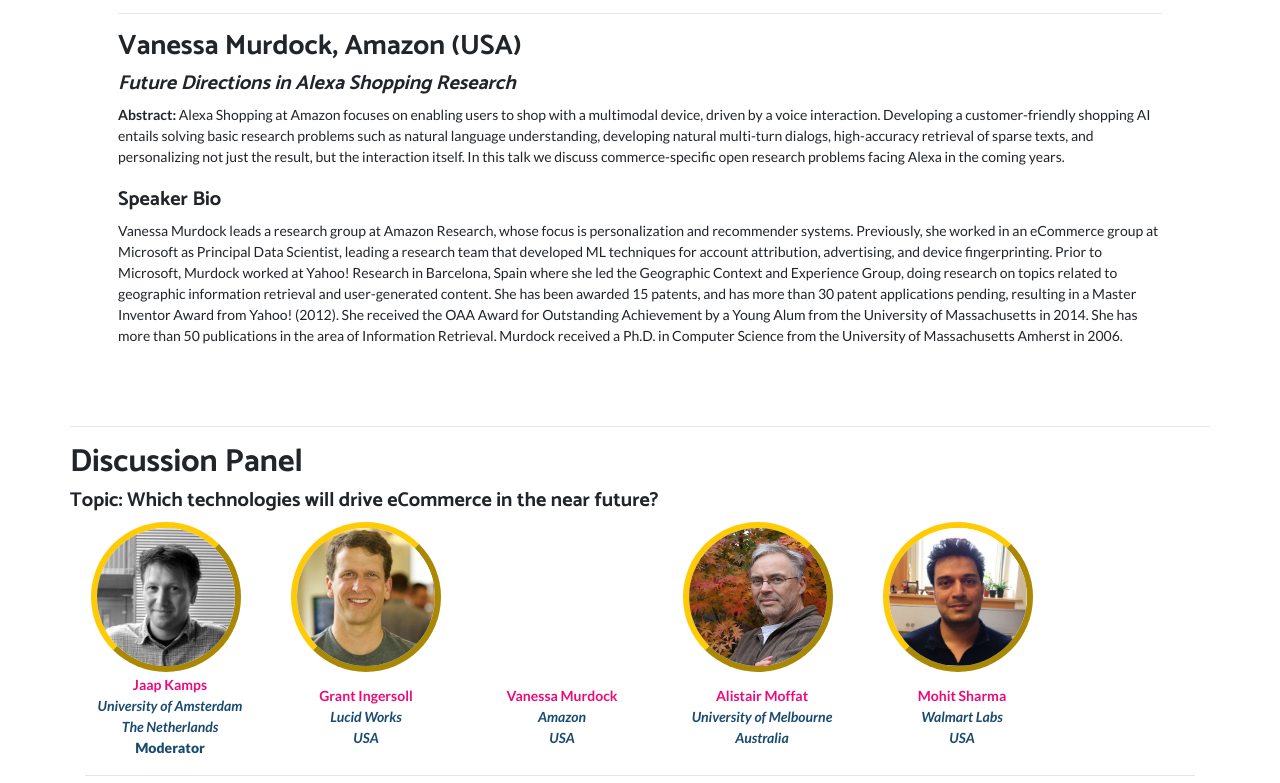
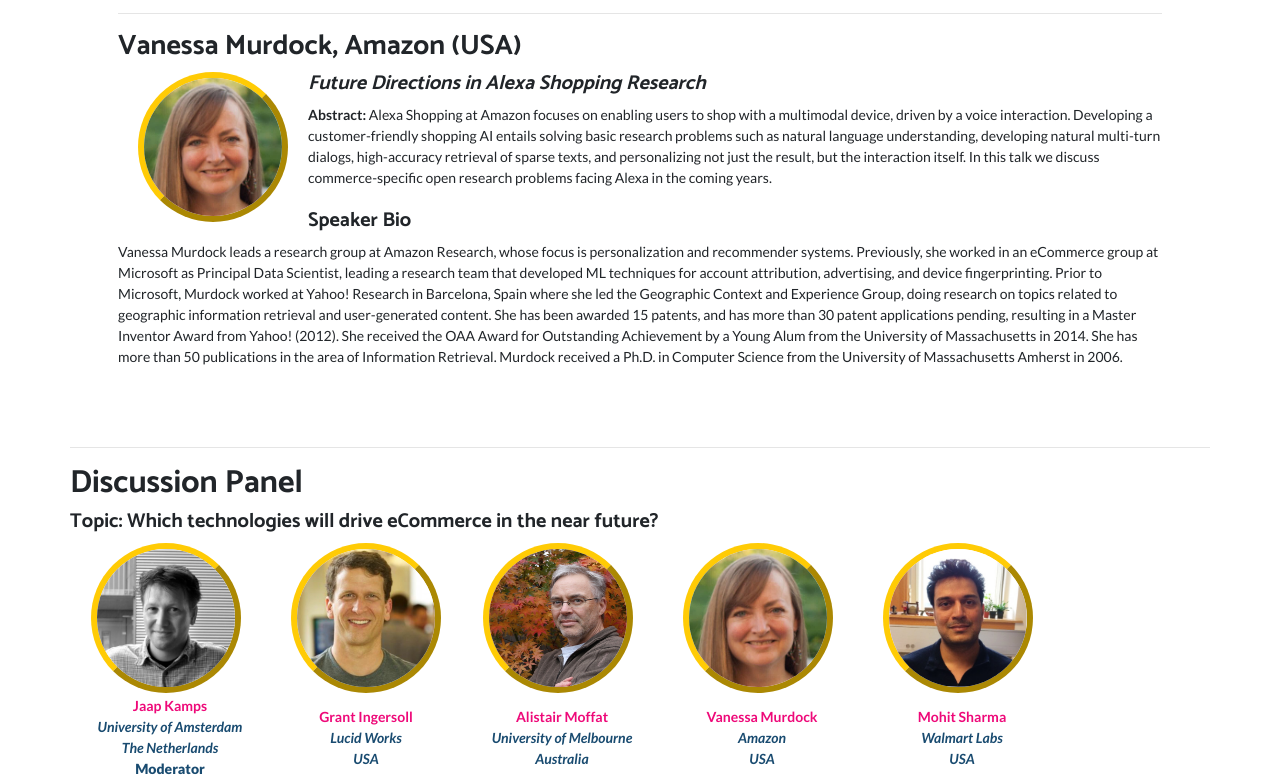
Before and after one commit to sigir-ecom/sigir-ecom.github.io, a website: page index.html in a window 1280 px wide. Shown: the part 1067-1850 px from the top of the page. Drawn offline with Linux system fonts and the light colour scheme; some packages are replaced by stand-ins of ours.

Commit message:
murdock image

```diff
--- a/index.html
+++ b/index.html
@@ -156,6 +156,7 @@
 
                   <header>
                   <h3><b>Vanessa Murdock, Amazon (USA)</b></h3>
+                  <img style="float: left; border-radius: 50%; border: #FFCB05 6px outset;" hspace="20" src="./img/murdock.jpg" height="150px" width="150px" border="10px">
                   <h5><b><i>Future Directions in Alexa Shopping Research</i></b></h5>
 
                   <b>Abstract:</b> Alexa Shopping at Amazon focuses on enabling users to shop with a multimodal device, driven by a voice interaction.  Developing a customer-friendly shopping AI entails solving basic research problems such as natural language understanding, developing natural multi-turn dialogs, high-accuracy retrieval of sparse texts, and personalizing not just the result, but the interaction itself.  In this talk we discuss commerce-specific open research problems facing Alexa in the coming years.
@@ -185,16 +186,20 @@
       <table class="image">
 <tr>
 <td style="width:200px;"><img style="float: left; border-radius: 50%; border: #FFCB05 6px outset;" hspace="20" src="./img/Jaap.jpg" height="150px" width="150px" border="10px"></td>
+
 <td><img style="float: left; border-radius: 50%; border: #FFCB05 6px outset;" hspace="20" src="./img/grant.ingersoll1.jpg" height="150px" width="150px" border="10px"></td>
-<td style="width:200px;"></td>
+
 <td style="width:200px;"><img style="float: left; border-radius: 50%; border: #FFCB05 6px outset;" hspace="20" src="./img/alistair.jpeg" height="150px" width="150px" border="10px"></td>
+
+<td style="width:200px;"><img style="float: left; border-radius: 50%; border: #FFCB05 6px outset;" hspace="20" src="./img/murdock.jpg" height="150px" width="150px" border="10px"></td>
+
 <td style="width:200px;"><img style="float: left; border-radius: 50%; border: #FFCB05 6px outset;" hspace="20" src="./img/mohit.jpeg" height="150px" width="150px" border="10px"></td>
 </tr>
 <tr>
   <td class="caption">Jaap Kamps <br><font color=#194B7><i>University of Amsterdam <br> The Netherlands</i><br><b>Moderator</b></font> </td>
   <td class="caption">Grant Ingersoll <br><font color=#194B7><i>Lucid Works<br> USA</i></font></td>
+  <td class="caption">Alistair Moffat <br><font color=#194B7><i>University of Melbourne<br> Australia</i></font></td>
   <td class="caption">Vanessa Murdock <br><font color=#194B7><i>Amazon<br> USA </i></font></td>
-  <td class="caption">Alistair Moffat <br><font color=#194B7><i>University of Melbourne<br> Australia</i></font></td>
   <td class="caption">Mohit Sharma <br><font color=#194B7><i>Walmart Labs<br> USA</i></font></td>
 </tr>
 </table>
```
Also changed, not shown: img/murdock.jpg (added).
